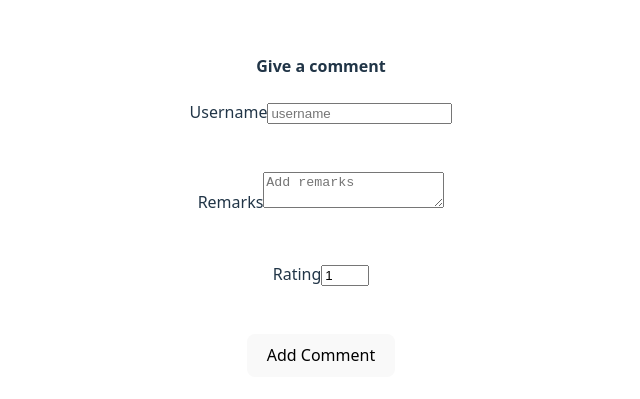
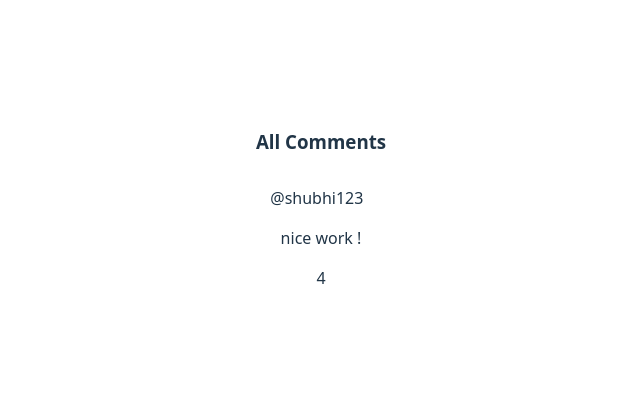
Before and after one commit to Shubhi89/learning_react, a React (Vite) app: page / in a window 1280 px wide. Shown: the part 195-594 px from the top of the page, without its empty margins (319-959 px from the left). Built offline with nearby package versions, Linux system fonts and the light colour scheme.

Commit message:
made comment structure

```diff
--- a/src/App.jsx
+++ b/src/App.jsx
@@ -1,9 +1,9 @@
 import "./App.css";
-import CommentsForm from "./commentsForm";
+import Comment from "./comment";
 
 function App() {
   return (
-    <CommentsForm/>
+    <Comment/>
   );
 }
 
--- /dev/null
+++ b/src/comment.css
@@ -0,0 +1,6 @@
+.comment {
+    border : 1px solid white;
+    border-radius: 14px;
+    padding: 10px;
+    width: 200px;
+}
--- /dev/null
+++ b/src/comment.jsx
@@ -0,0 +1,23 @@
+import { useState } from "react";
+import "./comment.css";
+
+export default function Comment() {
+    let [comments , setComments] = useState([{
+        username : "@shubhi123",
+        remarks : "nice work ! ",
+        rating : 4
+    }]);
+    return (
+        <div>
+            <h3>
+                All Comments
+            </h3>
+            <div className="comment">
+                <span>{comments[0].username}</span>
+                &nbsp;&nbsp;
+                <p>{comments[0].remarks}</p>
+                <span>{comments[0].rating}</span>
+            </div>
+        </div>
+    )
+}
```
